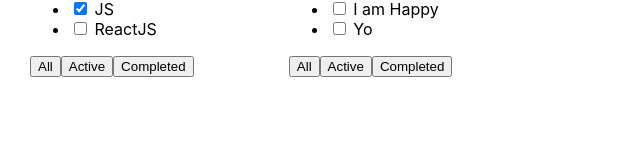
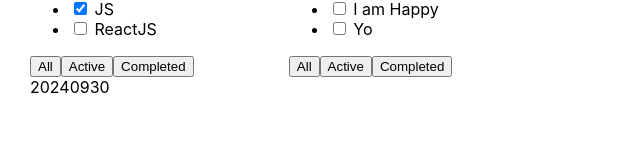
Before and after one commit to PavelS324/TodoListStady, a React (Create React App) app: page / in a window 1280 px wide. Shown: the part 149-300 px from the top of the page, without its empty margins (0-640 px from the left). Built offline with nearby package versions, Linux system fonts and the light colour scheme.

Commit message:
made task 5

```diff
--- a/src/App.tsx
+++ b/src/App.tsx
@@ -19,7 +19,7 @@
     return (
         <div className="App">
             <TodoList title="What to learn" tasks={tasks1} date="20240930" />
-            <TodoList title="Songs" tasks={tasks2} date="20241001" />
+            <TodoList title="Songs" tasks={tasks2} />
             {/*<TodoList title="WSongs" />*/}
             {/*<TodoList title="Books" />*/}
         </div>
--- a/src/Types.tsx
+++ b/src/Types.tsx
@@ -1,8 +1,8 @@
 
 export type TodoListPropsType = {
     title: string
-    date: string
     tasks: TaskType[]
+    date?: string
 }
 
 export type TaskType = {
--- a/src/components/TodoList.tsx
+++ b/src/components/TodoList.tsx
@@ -19,6 +19,7 @@
                 <button>Active</button>
                 <button>Completed</button>
             </div>
+            <div>{date}</div>
         </div>
     )
 }
```
